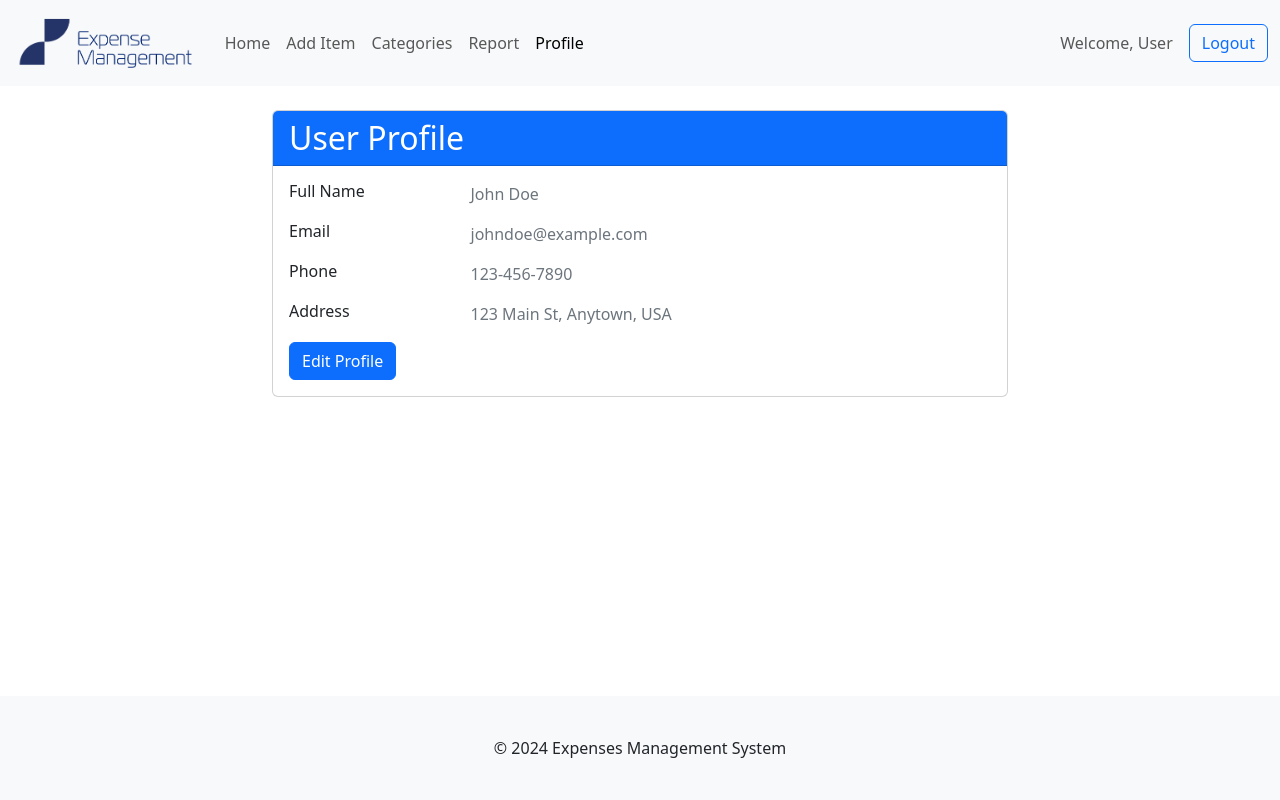
After one commit to omal-harsha/expenses-management-system, a Flask app: page /profile in a window 1280 px wide. The commit adds this page. Run offline with Flask 3, Linux system fonts and the light colour scheme; some libraries are stand-ins or nearby versions.

Commit message:
complete profile section

```diff
--- a/app.py
+++ b/app.py
@@ -12,13 +12,22 @@ entries = [
     {"id": 7, "category": "health", "describe": "gym membership fee", "amount": 3000, "date": "2024-10-04", "type": "expense"},
     {"id": 8, "category": "education", "describe": "buying books for school", "amount": 4000, "date": "2024-10-03", "type": "expense"},
     {"id": 9, "category": "clothing", "describe": "shopping for new clothes", "amount": 2500, "date": "2024-10-02", "type": "expense"},
-    {"id": 10, "category": "gifts", "describe": "birthday present for friend", "amount": 3500, "date": "2024-10-01", "type": "expense"}
+    {"id": 10, "category": "gifts", "describe": "birthday present for friend", "amount": 3500, "date": "2024-10-01", "type": "expense"},
+    {"id": 11, "category": "salary", "describe": "october", "amount": 50000, "date": "2024-10-01", "type": "income"}
 ]
 
 categories = [
     "food", "bills", "travel", "entertainment", "groceries",
     "transportation", "health", "education", "clothing", "gifts"
 ]
+
+user = {
+    "username": "johndoe",
+    "email": "johndoe@example.com",
+    "full_name": "John Doe",
+    "phone": "123-456-7890",
+    "address": "123 Main St, Anytown, USA"
+}
 
 def get_totals():
     total_expenses = sum(entry['amount'] for entry in entries if entry['type'] == 'expense')
@@ -80,9 +89,9 @@ def edit_item(id):
 def report():
     return render_template('report.html')
 
-@app.route('/profile')
-def profile():
-    return render_template('profile.html')
+# @app.route('/profile')
+# def profile():
+#     return render_template('profile.html')
 
 @app.route('/login', methods=['POST'])
 def login_post():
@@ -188,5 +197,21 @@ def delete_category():
         categories.remove(category)
     return redirect(url_for('manage_categories'))
 
+
+@app.route('/profile')
+def profile():
+    return render_template('profile.html', user=user)
+
+@app.route('/edit_profile', methods=['GET', 'POST'])
+def edit_profile():
+    if request.method == 'POST':
+        # Update user data (in a real app, you'd save this to a database)
+        user['full_name'] = request.form['full_name']
+        user['email'] = request.form['email']
+        user['phone'] = request.form['phone']
+        user['address'] = request.form['address']
+        return redirect(url_for('profile'))
+    return render_template('edit_profile.html', user=user)
+
 if __name__ == '__main__':
     app.run(debug=True)
--- a/static/css/styles.css
+++ b/static/css/styles.css
@@ -2,3 +2,22 @@
 .table th, .table td {
     vertical-align: middle;
 }
+
+body {
+    display: flex;
+    flex-direction: column;
+    min-height: 100vh;
+    margin: 0;
+}
+
+.content-wrapper {
+    flex: 1 0 auto;
+}
+
+footer {
+    flex-shrink: 0;
+    width: 100%;
+    background-color: #f8f9fa;
+    padding: 20px 0;
+    margin-top: auto;
+}
--- a/templates/base.html
+++ b/templates/base.html
@@ -14,8 +14,10 @@
         {% include 'header.html' %}
     {% endif %}
 
-    <div class="container mt-4">
-        {% block content %}{% endblock %}
+    <div class="content-wrapper">
+        <div class="container mt-4">
+            {% block content %}{% endblock %}
+        </div>
     </div>
 
     {% if not hide_nav %}
--- a/templates/footer.html
+++ b/templates/footer.html
@@ -1,5 +1,7 @@
 <footer class="bg-light text-center text-lg-start mt-4">
-    <div class="text-center p-3" style="background-color: rgba(0, 0, 0, 0.2);">
-        © 2024 Expenses Management System
+    <div class="container p-1">
+        <div class="text-center p-3">
+            © 2024 Expenses Management System
+        </div>
     </div>
 </footer>
--- /dev/null
+++ b/templates/profile.html
@@ -0,0 +1,54 @@
+{% extends "base.html" %}
+
+{% block title %}Profile - Expenses Management System{% endblock %}
+
+{% block content %}
+<div class="row justify-content-center">
+    <div class="col-md-8">
+        <div class="card">
+            <div class="card-header bg-primary text-white">
+                <h2 class="card-title mb-0">User Profile</h2>
+            </div>
+            <div class="card-body">
+                <div class="row mb-3">
+                    <div class="col-sm-3">
+                        <h6 class="mb-0">Full Name</h6>
+                    </div>
+                    <div class="col-sm-9 text-secondary">
+                        {{ user.full_name }}
+                    </div>
+                </div>
+                <div class="row mb-3">
+                    <div class="col-sm-3">
+                        <h6 class="mb-0">Email</h6>
+                    </div>
+                    <div class="col-sm-9 text-secondary">
+                        {{ user.email }}
+                    </div>
+                </div>
+                <div class="row mb-3">
+                    <div class="col-sm-3">
+                        <h6 class="mb-0">Phone</h6>
+                    </div>
+                    <div class="col-sm-9 text-secondary">
+                        {{ user.phone }}
+                    </div>
+                </div>
+                <div class="row mb-3">
+                    <div class="col-sm-3">
+                        <h6 class="mb-0">Address</h6>
+                    </div>
+                    <div class="col-sm-9 text-secondary">
+                        {{ user.address }}
+                    </div>
+                </div>
+                <div class="row">
+                    <div class="col-sm-12">
+                        <a class="btn btn-primary" href="{{ url_for('edit_profile') }}">Edit Profile</a>
+                    </div>
+                </div>
+            </div>
+        </div>
+    </div>
+</div>
+{% endblock %}
```
Also changed, not shown: templates/edit_profile.html (added, +39 -0 lines).
